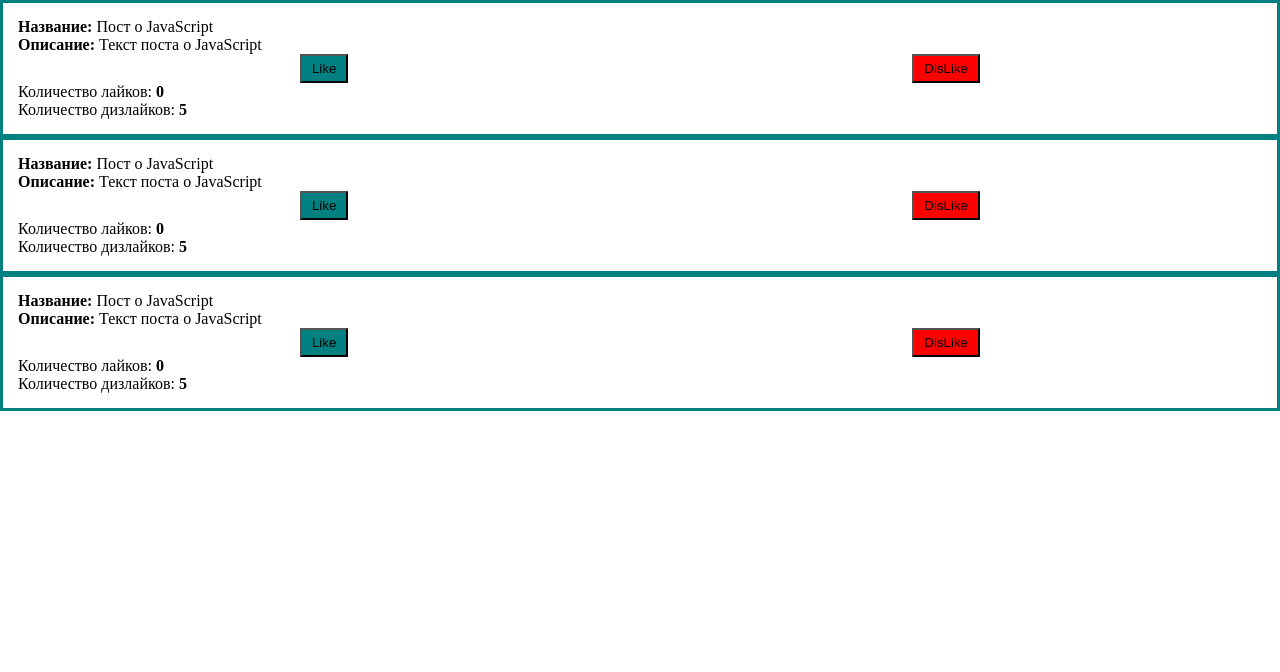
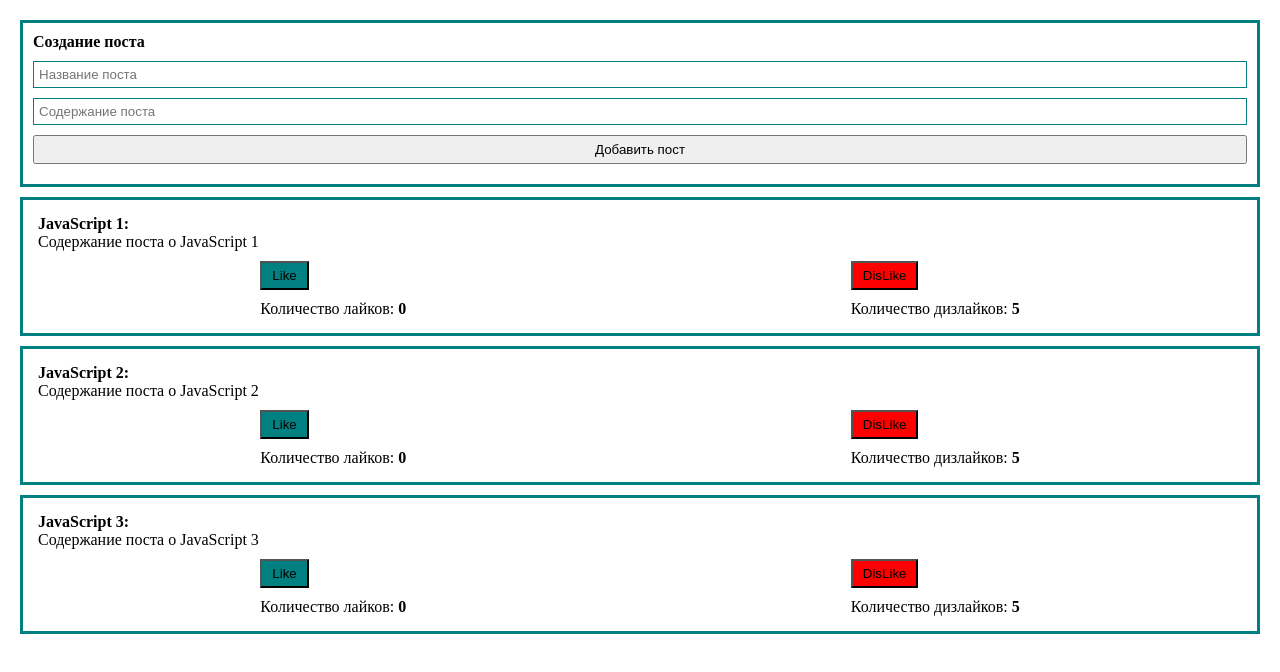
Before and after one commit to MAG1980/Vue3_Learning, a Vue app: page / in a window 1280 px wide. Shown: the top 672 px of the page. Built offline with nearby package versions, Linux system fonts and the light colour scheme.

Commit message:
Вывод постов из массива Организовал вывод постов из массива объектов. Добавил форму для добавления постов.

```diff
--- a/src/App.vue
+++ b/src/App.vue
@@ -1,66 +1,39 @@
 <template>
+  <div class="app">
+    <form class="post__form">
+      <h4>Создание поста</h4>
+      <input class="post__input" type="text" placeholder="Название поста" />
+      <input class="post__input" type="text" placeholder="Содержание поста" />
+      <button class="post__button" type="submit">Добавить пост</button>
+    </form>
+
+    <div v-for="post in posts" v-bind:key="post.id">
+      <div class="post">
         <div>
-    <div class="post">
-      <div><strong>Название:</strong> Пост о JavaScript</div>
-      <div><strong>Описание:</strong> Текст поста о JavaScript</div>
+          <strong>{{ post.title }}:</strong>
+        </div>
+        <div>{{ post.content }}</div>
         <div class="post__buttons">
+          <div>
             <button class="post__button post__button_like" v-on:click="addLike">
               Like
             </button>
+            <div>
+              Количество лайков: <strong>{{ likes }}</strong>
+            </div>
+          </div>
+          <div>
             <button
               class="post__button post__button_dislike"
               v-on:click="addDislike"
             >
               DisLike
             </button>
-      </div>
-      <div>
-        Количество лайков: <strong>{{ likes }}</strong>
-      </div>
             <div>
               Количество дизлайков: <strong>{{ dislikes }}</strong>
             </div>
           </div>
-    <div class="post">
-      <div><strong>Название:</strong> Пост о JavaScript</div>
-      <div><strong>Описание:</strong> Текст поста о JavaScript</div>
-      <div class="post__buttons">
-        <button class="post__button post__button_like" v-on:click="addLike">
-          Like
-        </button>
-        <button
-          class="post__button post__button_dislike"
-          v-on:click="addDislike"
-        >
-          DisLike
-        </button>
         </div>
-      <div>
-        Количество лайков: <strong>{{ likes }}</strong>
-      </div>
-      <div>
-        Количество дизлайков: <strong>{{ dislikes }}</strong>
-      </div>
-    </div>
-    <div class="post">
-      <div><strong>Название:</strong> Пост о JavaScript</div>
-      <div><strong>Описание:</strong> Текст поста о JavaScript</div>
-      <div class="post__buttons">
-        <button class="post__button post__button_like" v-on:click="addLike">
-          Like
-        </button>
-        <button
-          class="post__button post__button_dislike"
-          v-on:click="addDislike"
-        >
-          DisLike
-        </button>
-      </div>
-      <div>
-        Количество лайков: <strong>{{ likes }}</strong>
-      </div>
-      <div>
-        Количество дизлайков: <strong>{{ dislikes }}</strong>
       </div>
     </div>
   </div>
@@ -71,6 +44,23 @@ export default {
     return {
       likes: 0,
       dislikes: 5,
+      posts: [
+        {
+          id: 1,
+          title: "JavaScript 1",
+          content: "Содержание поста о JavaScript 1",
+        },
+        {
+          id: 2,
+          title: "JavaScript 2",
+          content: "Содержание поста о JavaScript 2",
+        },
+        {
+          id: 3,
+          title: "JavaScript 3",
+          content: "Содержание поста о JavaScript 3",
+        },
+      ],
     };
   },
   methods: {
@@ -89,9 +79,13 @@ export default {
   padding: 0;
   box-sizing: border-box;
 }
+.app {
+  padding: 20px;
+}
 .post {
   padding: 15px;
   border: 3px solid teal;
+  margin-bottom: 10px;
 }
 .post__buttons {
   display: flex;
@@ -99,6 +93,7 @@ export default {
 }
 .post__button {
   padding: 5px 10px;
+  margin: 10px 0;
 }
 .post__button_like {
   background: teal;
@@ -106,4 +101,16 @@ export default {
 .post__button_dislike {
   background: red;
 }
+.post__form {
+  display: flex;
+  flex-direction: column;
+  border: 3px solid teal;
+  margin-bottom: 10px;
+  padding: 10px;
+}
+.post__input {
+  border: 1px solid teal;
+  padding: 5px;
+  margin-top: 10px;
+}
 </style>
```
Also changed, not shown: 1 other file (tests, documents, lock files or other folders). Lines whose indentation alone changed are shown as unchanged.
